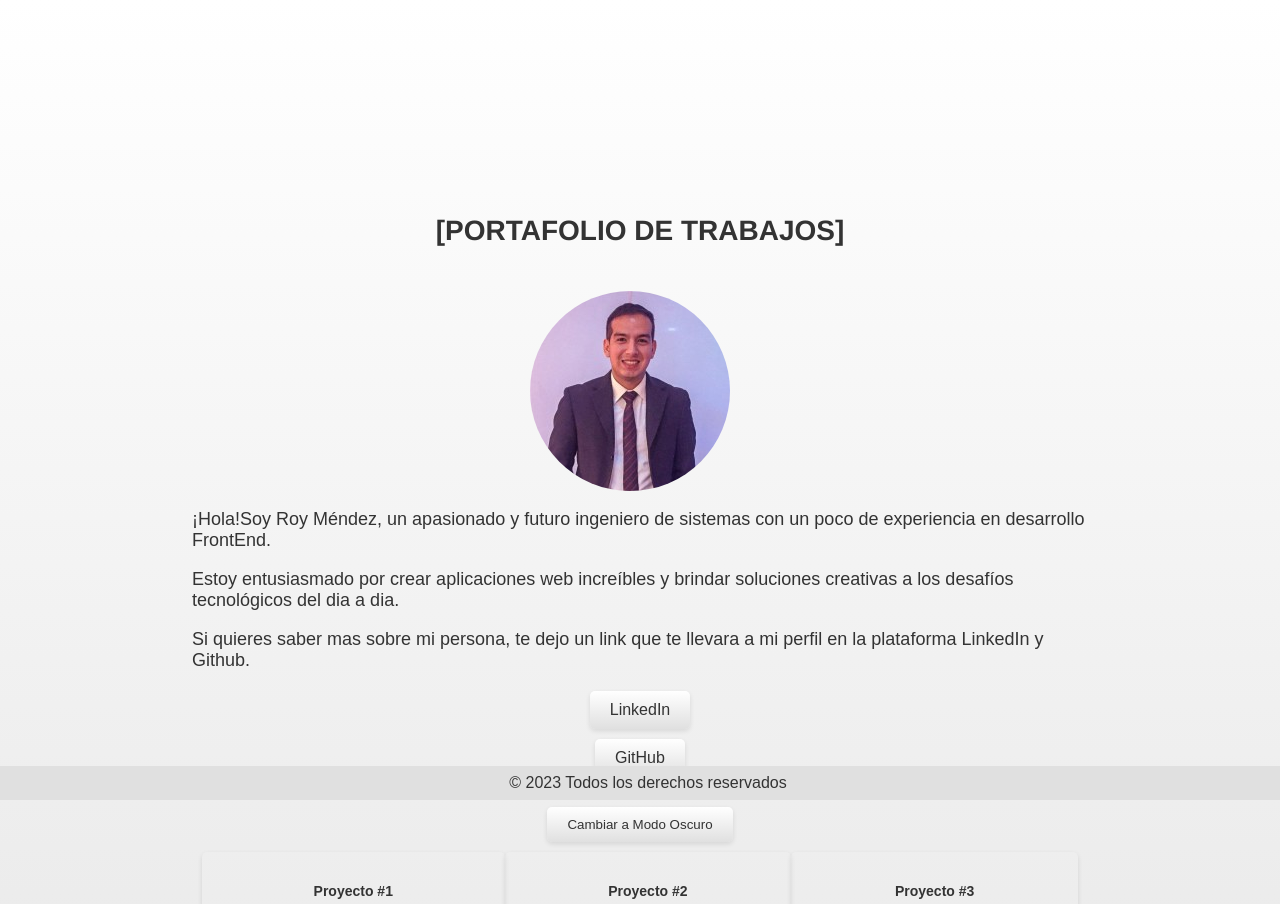
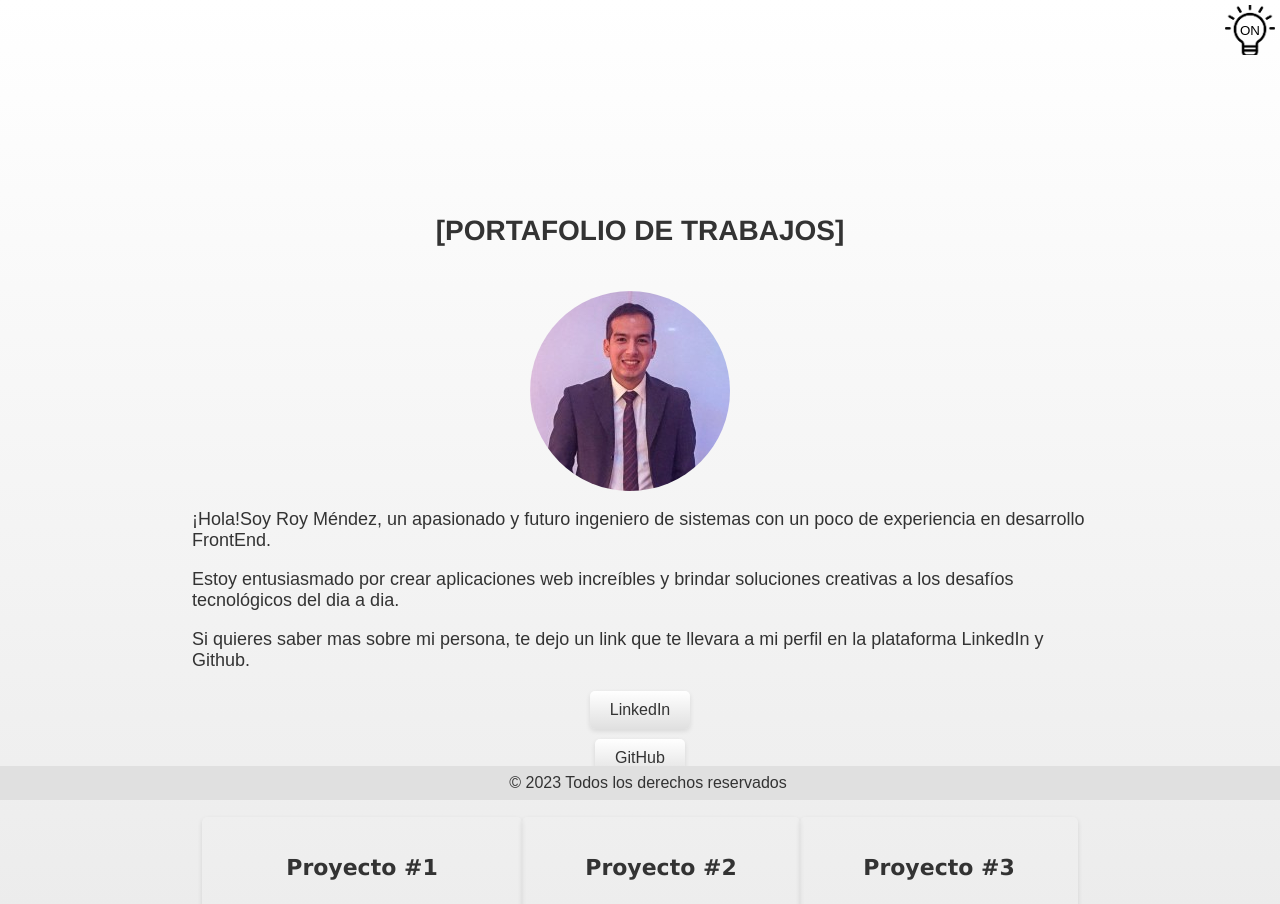
Before and after one commit to cachitomevi/portfolio.v1, a React (Create React App) app: page / in a window 1280 px wide. Shown: the top 904 px of the page. Built offline with nearby package versions, Linux system fonts and the light colour scheme.

Commit message:
portafoliov1 - correccion - AGREGADO ICONO ON-OFF

```diff
--- a/src/App.js
+++ b/src/App.js
@@ -2,6 +2,7 @@ import React, { useState } from 'react';
 import styled, { ThemeProvider, createGlobalStyle } from 'styled-components';
 import previewImage from './image/image.png';
 import previewImage2 from './image/404.png';
+import iconImage from './image/focoON.png';
 
 
 
@@ -31,15 +32,30 @@ const GlobalStyles = createGlobalStyle`
 `;
 
 const Button = styled.button`
-  padding: 10px 20px;
+  padding: 5px 15px;
   background: ${({ theme }) => theme.background};
   color: ${({ theme }) => theme.color};
   border: none;
   box-shadow: 0 2px 5px rgba(0, 0, 0, 0.1);
   border-radius: 5px;
   cursor: pointer;
-  margin-top: auto; /* Agregamos margen superior automático para centrar el botón */
+  margin-top: 20px;
+  margin-bottom: 40px; /* Agregamos margen superior automático para centrar el botón */
 `;
+
+const ButtonMOC = styled.button`
+  width: 50px; /* Ajusta el tamaño del icono según tus necesidades */
+  height: 50px;
+  background: url(${iconImage}) no-repeat center center;
+  background-size: cover;
+  border: none;
+  cursor: pointer;
+  position: fixed;
+  top: 5px;
+  right: 5px;
+  /* Resto de los estilos */
+`;
+
 
 const Container = styled.div`
   background: ${({ theme }) => theme.background};
@@ -155,13 +171,15 @@ const ProjectContainer = styled.div`
 
 
 const ProjectTitle = styled.h2`
-  font-size: 14px;
+  font-size: 22px;
+  font-family: 'Lucida Sans', 'Lucida Sans Regular', 'Lucida Grande', 'Lucida Sans Unicode', Geneva, Verdana, sans-serif;
   margin-bottom: 10px;
 `;
 
 const ProjectDescription = styled.p`
   color: ${({ theme }) => theme.color};
-  font-size: 13.5px;
+  font-family: 'Lucida Sans', 'Lucida Sans Regular', 'Lucida Grande', 'Lucida Sans Unicode', Geneva, Verdana, sans-serif;
+  font-size: 14px;
   //color: #888;
 `;
 
@@ -253,9 +271,9 @@ const Portfolio = () => {
               </LinkButton>
             </LinkButtonsContainer>
         </ProfileContainer>
-        <Button onClick={toggleTheme}>
-          Cambiar a {theme === lightTheme ? 'Modo Oscuro' : 'Modo Claro'}
-        </Button>
+        <ButtonMOC src={iconImage} alt="Icono" onClick={toggleTheme}>
+          {theme === lightTheme ? 'ON' : 'OFF'}
+        </ButtonMOC>
         <PortfolioContainer>
         <Project
           title="Proyecto #1"
```
Also changed, not shown: src/image/focoON.png (added). Lines whose indentation alone changed are shown as unchanged.
